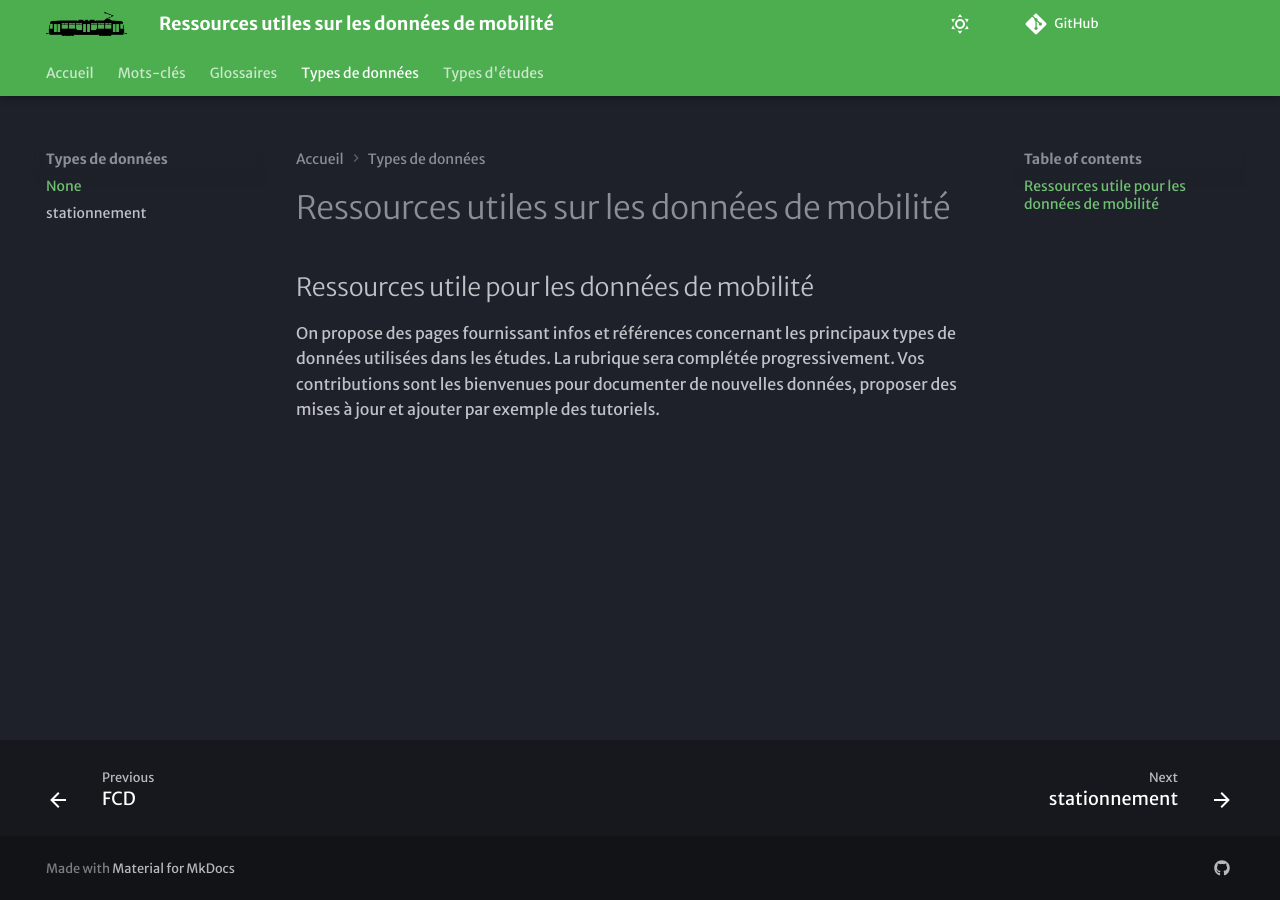
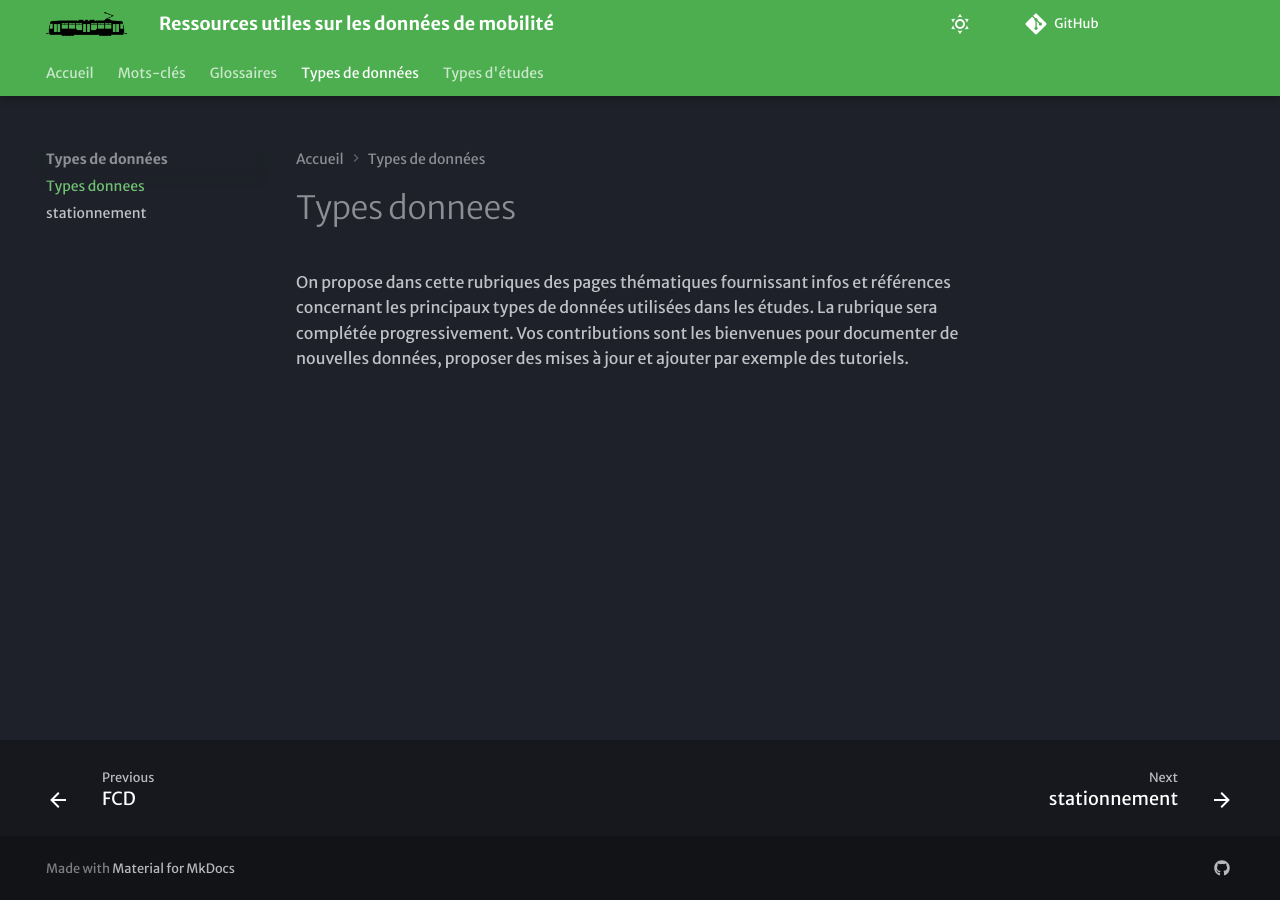
Before and after one commit to xdurang/mobscidat, an MkDocs documentation site: the page built from docs/types_donnees/types_donnees.md, in a window 1280 px wide. Built offline with MkDocs 1.6.1 and Material for MkDocs 9.7.7, drawn with Linux system fonts in a browser that asks for light colours; some web fonts are replaced; comment, search, counter and statistics services are not loaded.

Commit message:
Update types_donnees.md

```diff
--- a/docs/types_donnees/types_donnees.md
+++ b/docs/types_donnees/types_donnees.md
@@ -1,8 +1,4 @@
----
-title:
----
-## Ressources utile pour les données de mobilité
 
-On propose des pages fournissant infos et références concernant les principaux types de données utilisées dans les études.
+On propose dans cette rubriques des pages thématiques fournissant infos et références concernant les principaux types de données utilisées dans les études.
 La rubrique sera complétée progressivement.
 Vos contributions sont les bienvenues pour documenter de nouvelles données, proposer des mises à jour et ajouter par exemple des tutoriels.
```
